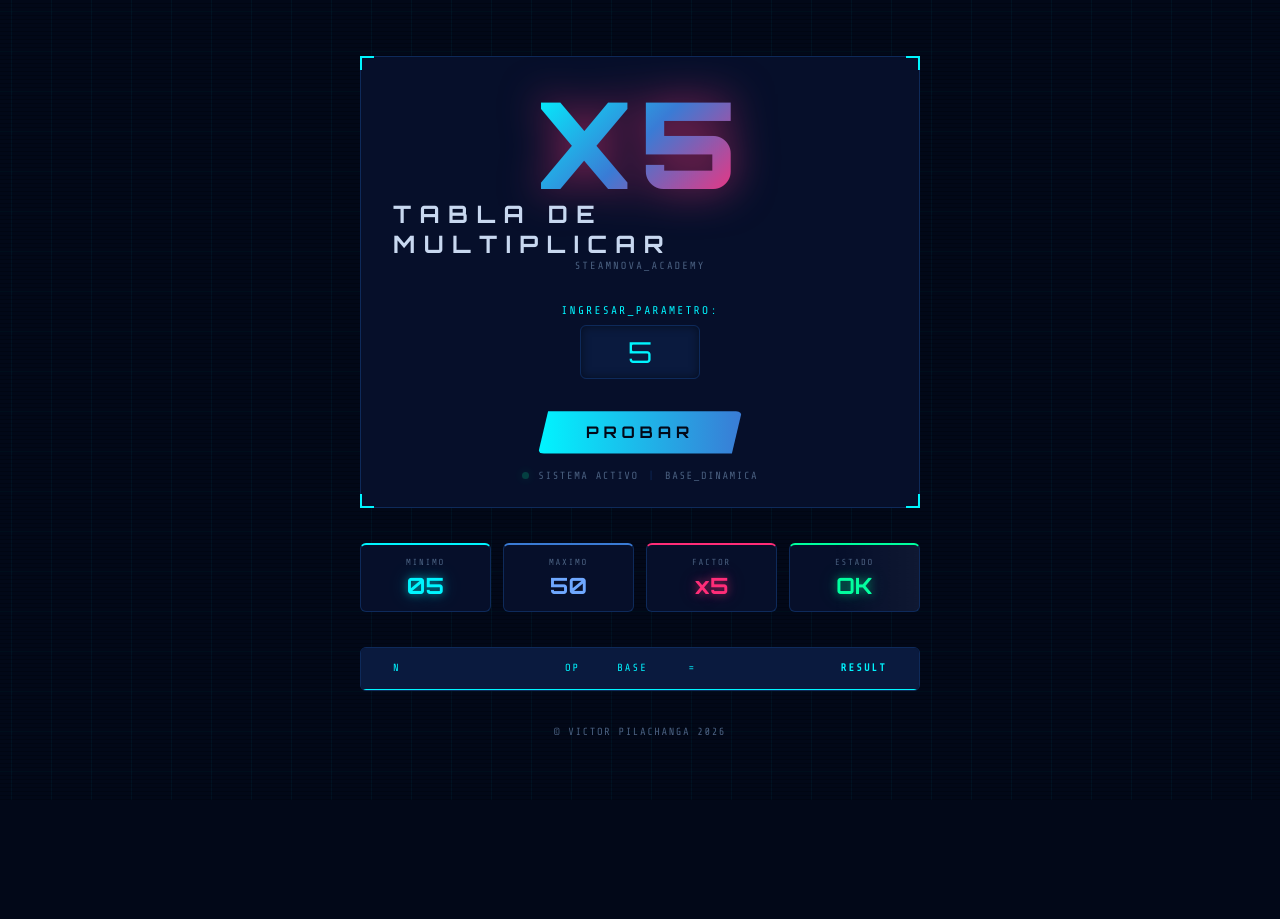
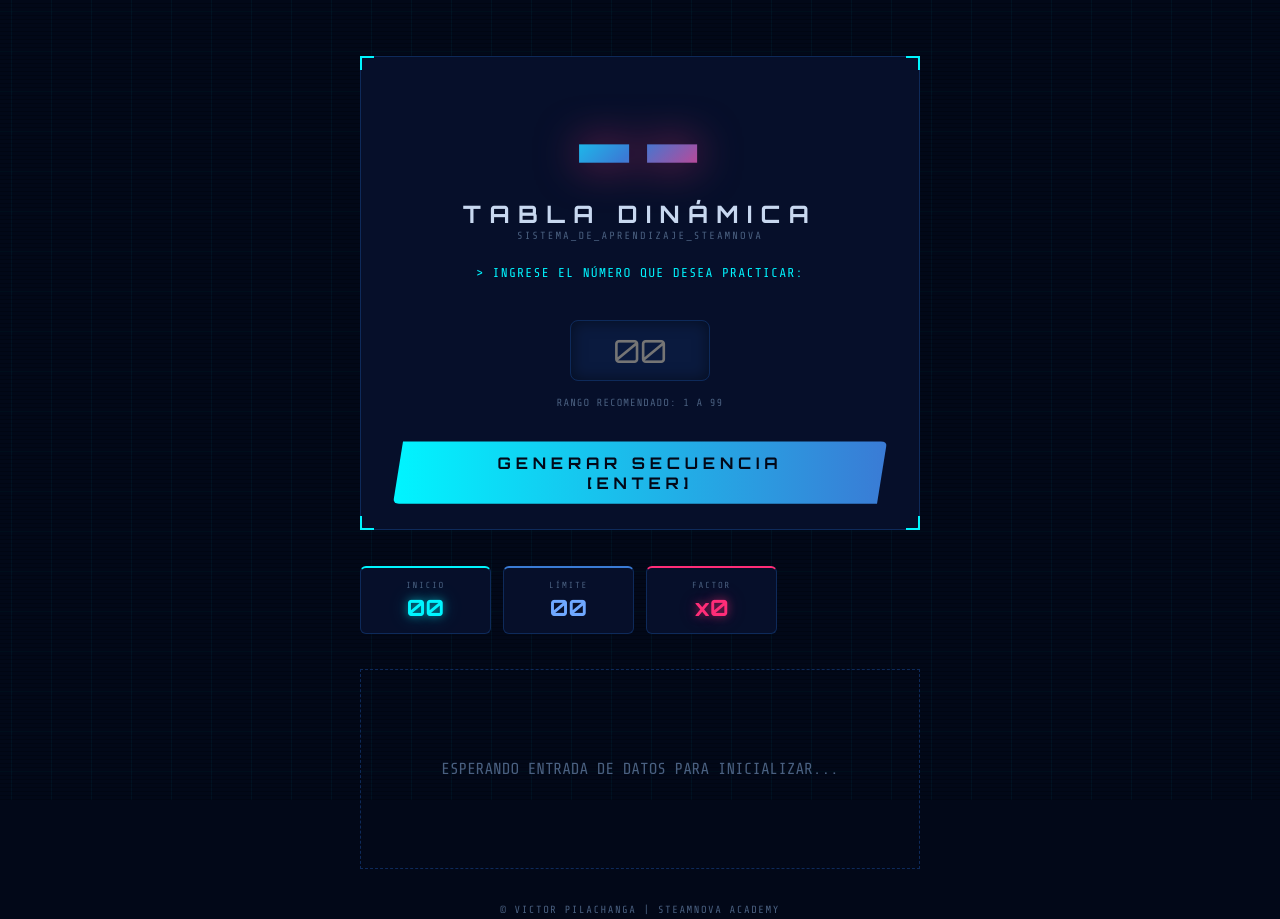
Before and after one commit to Victor-DREC/tablas_multiplicar, a plain HTML site: page multiplicar.html in a window 1280 px wide. Before the commit the page ends 802 px from the top, so only its background shows below. Drawn offline with nearby package versions, Linux system fonts and the light colour scheme.

Commit message:
fin del taller

```diff
--- a/multiplicar.css
+++ b/multiplicar.css
@@ -579,3 +579,79 @@ body {
 #display-factor {
     transition: all 0.5s ease;
 }
+
+/* ... (Se asume que conservas tus variables :root anteriores) ... */
+
+/* Estilos de Guía y Usuario */
+.user-guide {
+  margin: 0.5rem 0;
+  text-align: center;
+}
+
+.guide-text {
+  font-family: var(--ff-mono);
+  color: var(--clr-cyan);
+  font-size: 0.8rem;
+  letter-spacing: 0.1em;
+}
+
+.cursor {
+  animation: blink 1s infinite;
+}
+
+@keyframes blink { 50% { opacity: 0; } }
+
+/* Estilos de Entrada de Datos */
+.input-section {
+  margin-bottom: 1rem;
+  display: flex;
+  justify-content: center;
+}
+
+.input-wrapper {
+  display: flex;
+  flex-direction: column;
+  align-items: center;
+}
+
+.cyber-input {
+  background: var(--clr-surface2);
+  border: 1px solid var(--clr-border);
+  color: var(--clr-cyan);
+  font-family: var(--ff-display);
+  font-size: 2rem;
+  padding: 0.6rem;
+  width: 140px;
+  border-radius: 8px;
+  text-align: center;
+  outline: none;
+  transition: all 0.3s ease;
+  box-shadow: inset 0 0 15px rgba(0,0,0,0.5);
+}
+
+.cyber-input:focus {
+  border-color: var(--clr-cyan);
+  box-shadow: var(--glow-cyan);
+}
+
+.input-hint {
+  font-family: var(--ff-mono);
+  font-size: 0.65rem;
+  color: var(--clr-muted);
+  margin-top: 0.5rem;
+  letter-spacing: 0.1em;
+}
+
+/* Mensaje del Sistema */
+.system-message {
+  height: 200px;
+  display: flex;
+  align-items: center;
+  justify-content: center;
+  border: 1px dashed var(--clr-border);
+  color: var(--clr-muted);
+  font-family: var(--ff-mono);
+  text-align: center;
+}
+
+/* ... (El resto de tus estilos de table-card, row, cell, etc.) ... */
--- a/multiplicar.html
+++ b/multiplicar.html
@@ -3,7 +3,7 @@
 <head>
   <meta charset="UTF-8" />
   <meta name="viewport" content="width=device-width, initial-scale=1.0"/>
-  <title>Tabla de Multiplicar — STEAMNOVA Edition</title>
+  <title>Generador de Tablas — STEAMNOVA</title>
   <link rel="stylesheet" href="multiplicar.css" />
   <link rel="preconnect" href="https://fonts.googleapis.com" />
   <link rel="preconnect" href="https://fonts.gstatic.com" crossorigin />
@@ -17,69 +17,55 @@
   <div class="page-wrapper">
 
     <header class="site-header">
-      <div class="corner tl" aria-hidden="true"></div>
-      <div class="corner tr" aria-hidden="true"></div>
-      <div class="corner bl" aria-hidden="true"></div>
-      <div class="corner br" aria-hidden="true"></div>
+      <div class="corner tl"></div><div class="corner tr"></div>
+      <div class="corner bl"></div><div class="corner br"></div>
 
       <div class="site-title">
-        <span class="title-x3" id="display-factor">X5</span>
-        <span class="title-main">TABLA DE MULTIPLICAR</span>
-        <span class="title-sub">STEAMNOVA_ACADEMY</span>
+        <span class="title-x3" id="display-factor">--</span>
+        <span class="title-main">TABLA DINÁMICA</span>
+        <span class="title-sub">SISTEMA_DE_APRENDIZAJE_STEAMNOVA</span>
+      </div>
+
+      <div class="user-guide">
+        <p class="guide-text"><span class="cursor">></span> INGRESE EL NÚMERO QUE DESEA PRACTICAR:</p>
       </div>
 
       <div class="input-section">
         <div class="input-wrapper">
-          <label for="numero-base" class="input-label">INGRESAR_PARAMETRO:</label>
-          <input type="number" id="numero-base" class="cyber-input" value="5" min="1" max="99">
+          <input type="number" id="numero-base" class="cyber-input" placeholder="00" min="1" max="99">
+          <span class="input-hint">RANGO RECOMENDADO: 1 A 99</span>
         </div>
       </div>
 
-      <button class="btn-probar" type="button" onclick="generarTablas()">PROBAR</button>
-
-      <div class="status-bar">
-        <span class="status-dot" aria-hidden="true"></span>
-        SISTEMA ACTIVO
-        <span class="status-sep" aria-hidden="true">|</span>
-        BASE_DINAMICA
-      </div>
+      <button class="btn-probar" type="button" onclick="generarTablas()">
+        GENERAR SECUENCIA [ENTER]
+      </button>
     </header>
 
     <div class="stats-strip">
       <div class="stat-card stat-cyan">
-        <span class="stat-label">MINIMO</span>
-        <span class="stat-value" id="stat-min">05</span>
+        <span class="stat-label">INICIO</span>
+        <span class="stat-value" id="stat-min">00</span>
       </div>
       <div class="stat-card stat-blue">
-        <span class="stat-label">MAXIMO</span>
-        <span class="stat-value" id="stat-max">50</span>
+        <span class="stat-label">LÍMITE</span>
+        <span class="stat-value" id="stat-max">00</span>
       </div>
       <div class="stat-card stat-pink">
         <span class="stat-label">FACTOR</span>
-        <span class="stat-value" id="stat-factor">x5</span>
-      </div>
-      <div class="stat-card stat-green">
-        <span class="stat-label">ESTADO</span>
-        <span class="stat-value">OK</span>
+        <span class="stat-value" id="stat-factor">x0</span>
       </div>
     </div>
 
     <main class="main-content" id="tabla-container">
-      <div class="table-card">
-        <div class="table-row header-row">
-          <span class="cell cell-factor">N</span>
-          <span class="cell cell-op">OP</span>
-          <span class="cell cell-base">BASE</span>
-          <span class="cell cell-eq">=</span>
-          <span class="cell cell-result">RESULT</span>
-        </div>
-        </div>
+      <div class="system-message">
+        <p>ESPERANDO ENTRADA DE DATOS PARA INICIALIZAR...</p>
+      </div>
     </main>
 
     <footer class="site-footer">
-      <span>&copy; VICTOR PILACHANGA 2026</span>
+      <span>&copy; VICTOR PILACHANGA | STEAMNOVA ACADEMY</span>
     </footer>
-
   </div>
 
   <script src="multiplicar.js"></script>
--- a/multiplicar.js
+++ b/multiplicar.js
@@ -1,19 +1,21 @@
 
 function generarTablas() {
-    let contenedor = document.getElementById("tabla-container");
-    let inputBase = document.getElementById("numero-base");
-    let factorDisplay = document.getElementById("display-factor");
+    const inputBase = document.getElementById("numero-base");
+    const contenedor = document.getElementById("tabla-container");
+    const displayFactor = document.getElementById("display-factor");
+    const valBase = inputBase.value;
 
-    let base = parseInt(inputBase.value);
-
-    if (isNaN(base)) {
-        alert("Por favor, ingresa un parámetro numérico válido.");
+    if (valBase === "" || valBase < 0) {
+        alert("SISTEMA: Por favor, ingrese un número válido mayor a 0.");
+        inputBase.focus();
         return;
     }
 
+    const base = parseInt(valBase);
+
+    displayFactor.innerText = "X" + base;
+
     let contenido = "";
-
-    factorDisplay.innerText = "X" + base;
 
     contenido += `
       <div class="table-card">
@@ -44,13 +46,13 @@ function generarTablas() {
 
     contenedor.innerHTML = contenido;
 
-    if(document.getElementById("stat-max")) {
-        document.getElementById("stat-max").innerText = (base * 10).toString().padStart(2, '0');
+    document.getElementById("stat-min").innerText = base.toString().padStart(2, '0');
+    document.getElementById("stat-max").innerText = (base * 10).toString().padStart(2, '0');
+    document.getElementById("stat-factor").innerText = "x" + base;
+}
+
+document.getElementById("numero-base")?.addEventListener("keypress", function(e) {
+    if (e.key === "Enter") {
+        generarTablas();
     }
-    if(document.getElementById("stat-factor")) {
-        document.getElementById("stat-factor").innerText = "x" + base;
-    }
-    if(document.getElementById("stat-min")) {
-        document.getElementById("stat-min").innerText = base.toString().padStart(2, '0');
-    }
-}
+});
```
